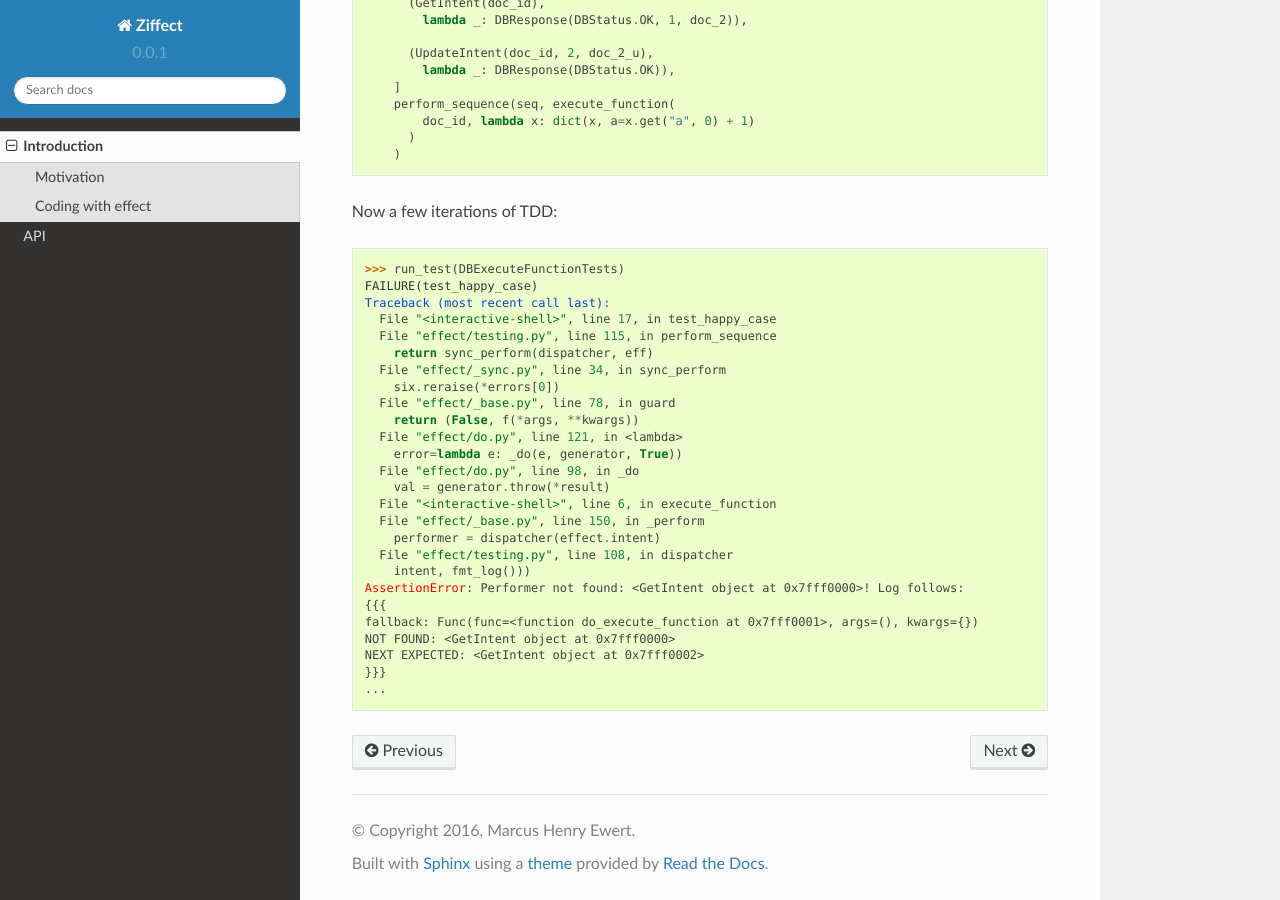
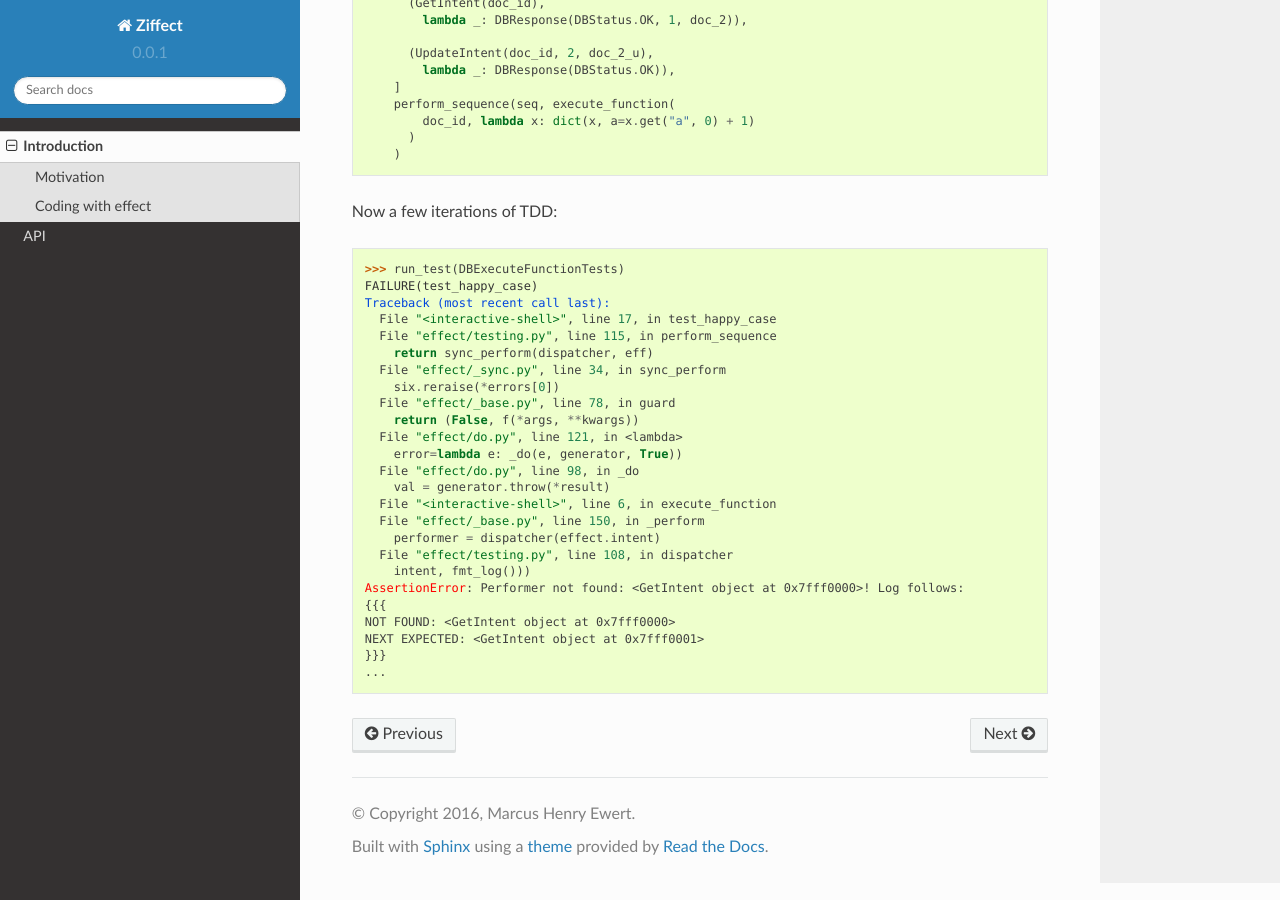
Before and after one commit to sarum90/ziffect, a Sphinx documentation site: the page built from docs/introduction.rst, in a window 1280 px wide and 900 px high, scrolled down 4436 px. Built offline with Sphinx 7.4.7 and the Read the Docs theme 2.0.0, drawn with Linux system fonts in a browser that asks for light colours.

```diff
--- a/docs/introduction.rst
+++ b/docs/introduction.rst
@@ -350,9 +350,8 @@ Now a few iterations of TDD:
       intent, fmt_log()))
   AssertionError: Performer not found: <GetIntent object at 0x7fff0000>! Log follows:
   {{{
-  fallback: Func(func=<function do_execute_function at 0x7fff0001>, args=(), kwargs={})
   NOT FOUND: <GetIntent object at 0x7fff0000>
-  NEXT EXPECTED: <GetIntent object at 0x7fff0002>
+  NEXT EXPECTED: <GetIntent object at 0x7fff0001>
   }}}
   ...
 
--- a/ziffect/doc/__init__.py
+++ b/ziffect/doc/__init__.py
@@ -35,12 +35,15 @@ def cleanup(lines):
 
     skip = 0
     for line in lines.splitlines():
-        line = re.sub(r'0x[0-9a-f]*', get_print_addr, line)
+        if not skip:
+            if 'fallback: Func(' in line:
+                skip = 1
         if not skip:
             line, skip = clean_filename(line)
         if skip > 0:
             skip -= 1
             continue
+        line = re.sub(r'0x[0-9a-f]*', get_print_addr, line)
         result.append(line)
 
     return '\n'.join(result)
```
